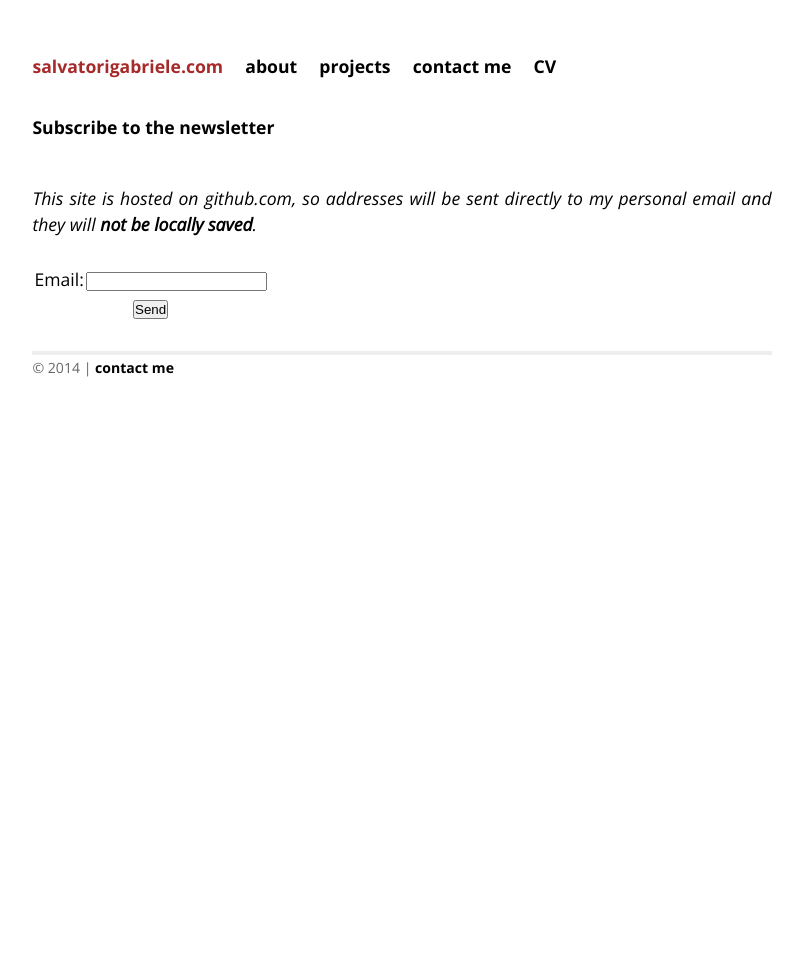
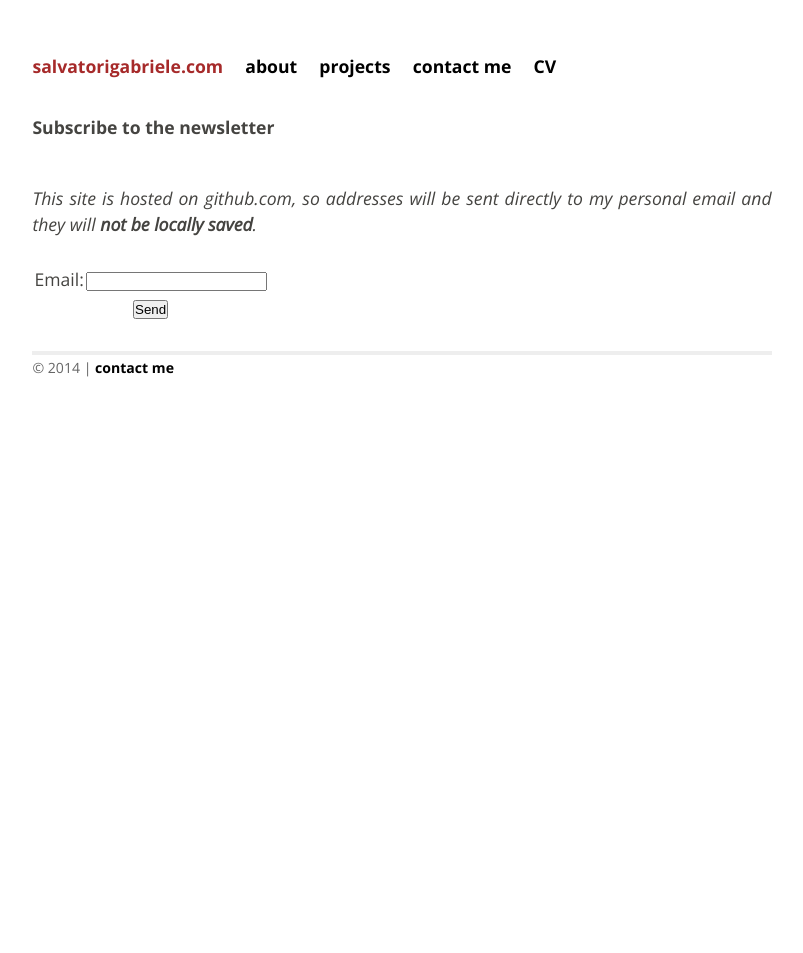
Before and after one commit to gsalvatori/salvatorigabriele.com, a Jekyll site: the page built from subscribe.html, in a window 1280 px wide. Shown: the whole page, without its empty margins (238-1041 px from the left). Built offline with Jekyll 4.4.1, drawn with Linux system fonts in a browser that asks for light colours; Markdown is read by kramdown in place of the engine named in the settings.

Commit message:
Update main.css

```diff
--- a/css/main.css
+++ b/css/main.css
@@ -17,11 +17,11 @@ html, body {
 
 body {
 
-  background-color: white;
-  text-align: center;
+
   font-family: "Open Sans", Helvetica, Arial, sans-serif;
   font-size: 16px;
   line-height: 1.5;
+  color: #454441;
 
 }
 
```
